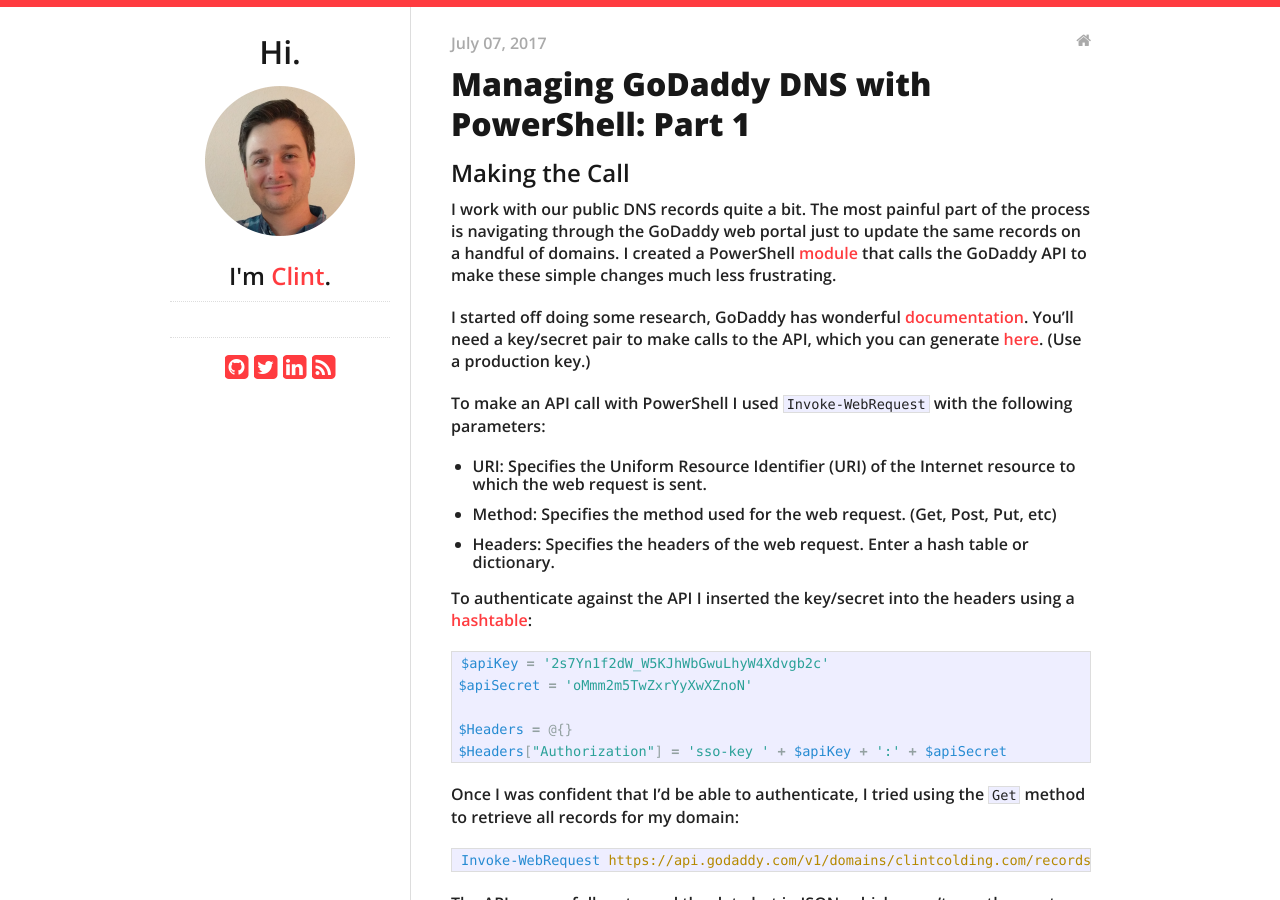
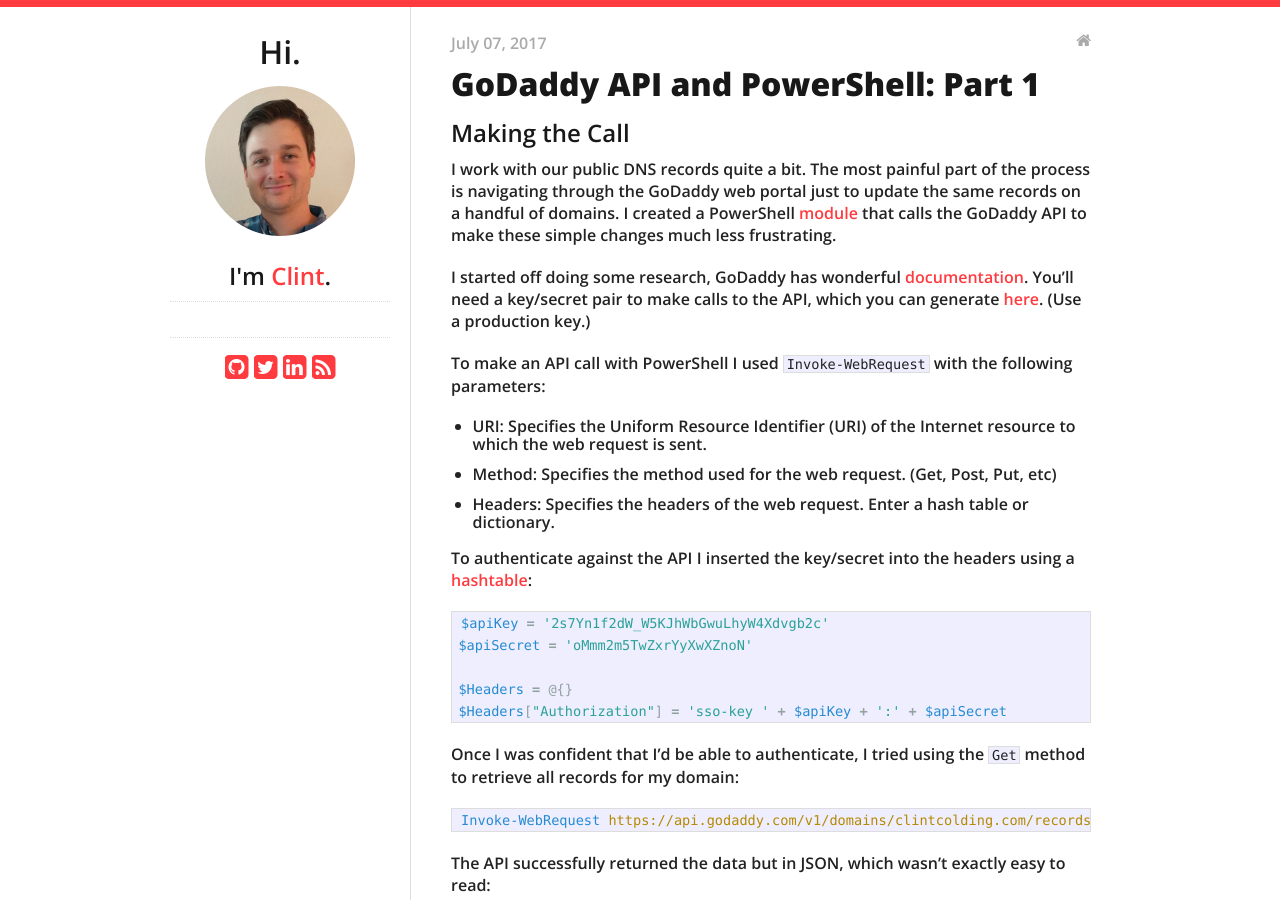
Before and after one commit to clintcolding/clintcolding.github.io, a Jekyll site: the page built from _posts/2017-07-07-managining-godaddy-dns-with-powershell-part-1.md, in a window 1280 px wide and 900 px high. Built offline with Jekyll 4.4.1, drawn with Linux system fonts in a browser that asks for light colours; nearby versions of some CDN libraries.

Commit message:
New title

```diff
--- a/_posts/2017-07-07-managining-godaddy-dns-with-powershell-part-1.md
+++ b/_posts/2017-07-07-managining-godaddy-dns-with-powershell-part-1.md
@@ -1,8 +1,12 @@
 ---
 layout: post
-title: 'Managing GoDaddy DNS with PowerShell: Part 1'
+title: 'GoDaddy API and PowerShell: Part 1'
 categories:
 - PowerShell
+tags:
+- PowerShell
+- GoDaddy
+- API
 ---
 ## Making the Call
 
```
